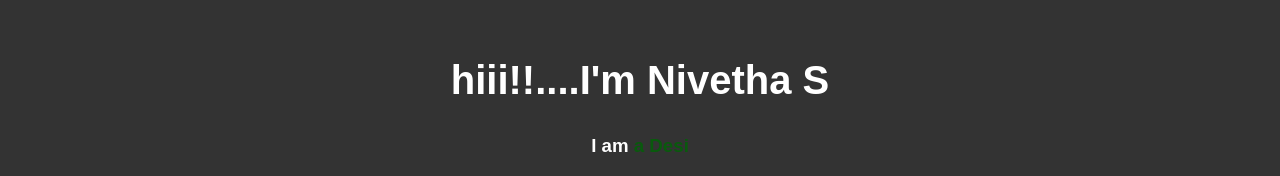
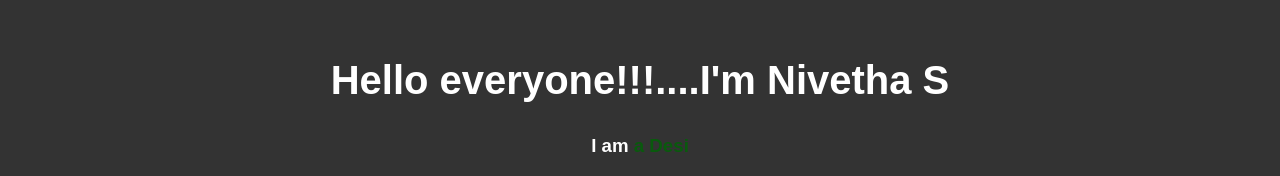
Before and after one commit to Nivetha-Saravana/MYS3staticWebsite-Terraform, a plain HTML site: page index.html in a window 1280 px wide. Shown: the top 176 px of the page. Drawn offline with nearby package versions, Linux system fonts and the light colour scheme.

Commit message:
index changed

```diff
--- a/index.html
+++ b/index.html
@@ -18,7 +18,7 @@
                 <div class="home-content">
                     <div class="text-content">
                         <h1></h1>
-                        <h1>hiii!!....I'm Nivetha S</h1>
+                        <h1>Hello everyone!!!....I'm Nivetha S</h1>
                         <h3 class="post">I am <span class="typing-text"></span></h3>
                         <div class="share">
                             <a href="https://github.com/Nivetha-Saravana" target="_blank" class="fab fa-github" style="color: #f2f2f2;"></a>
```
